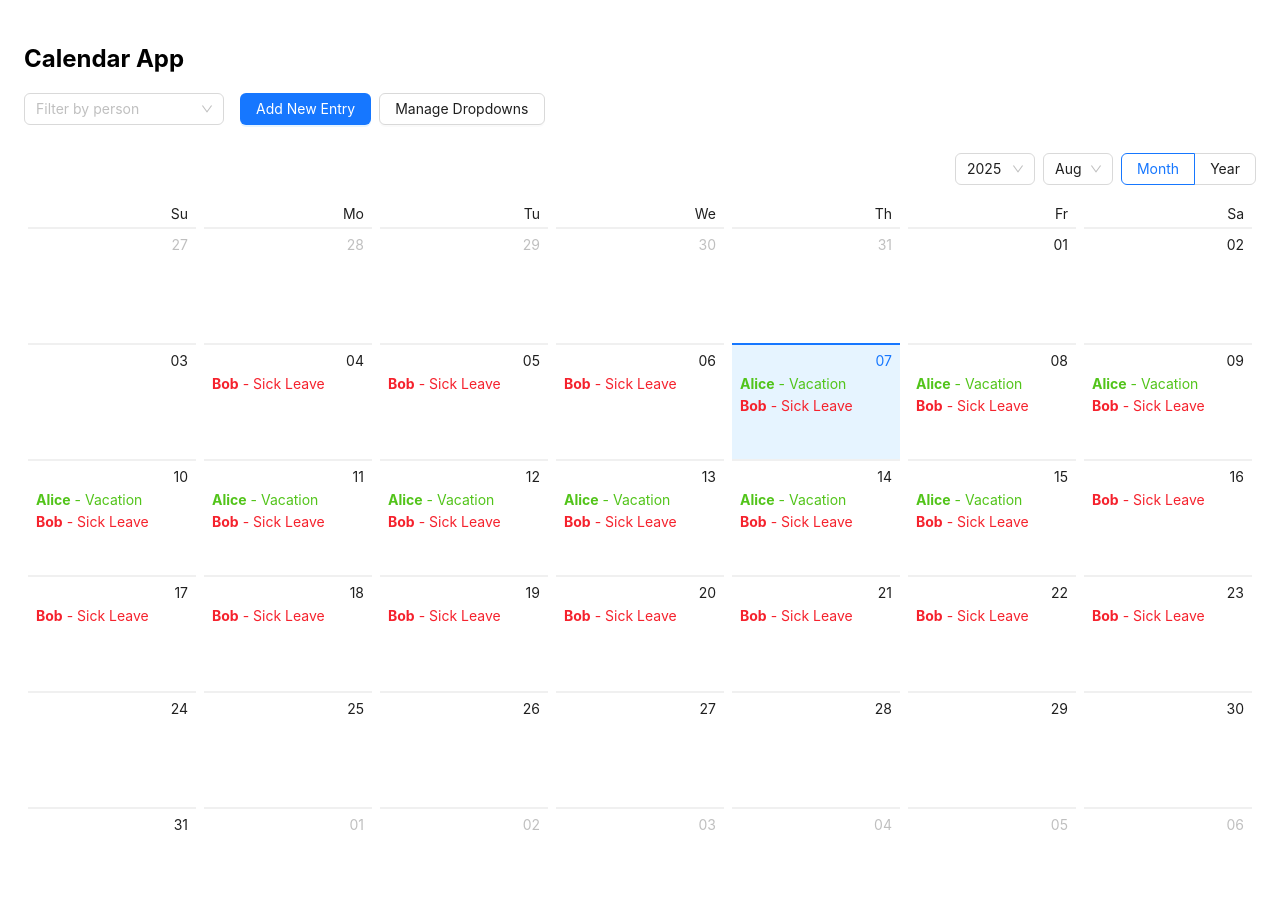
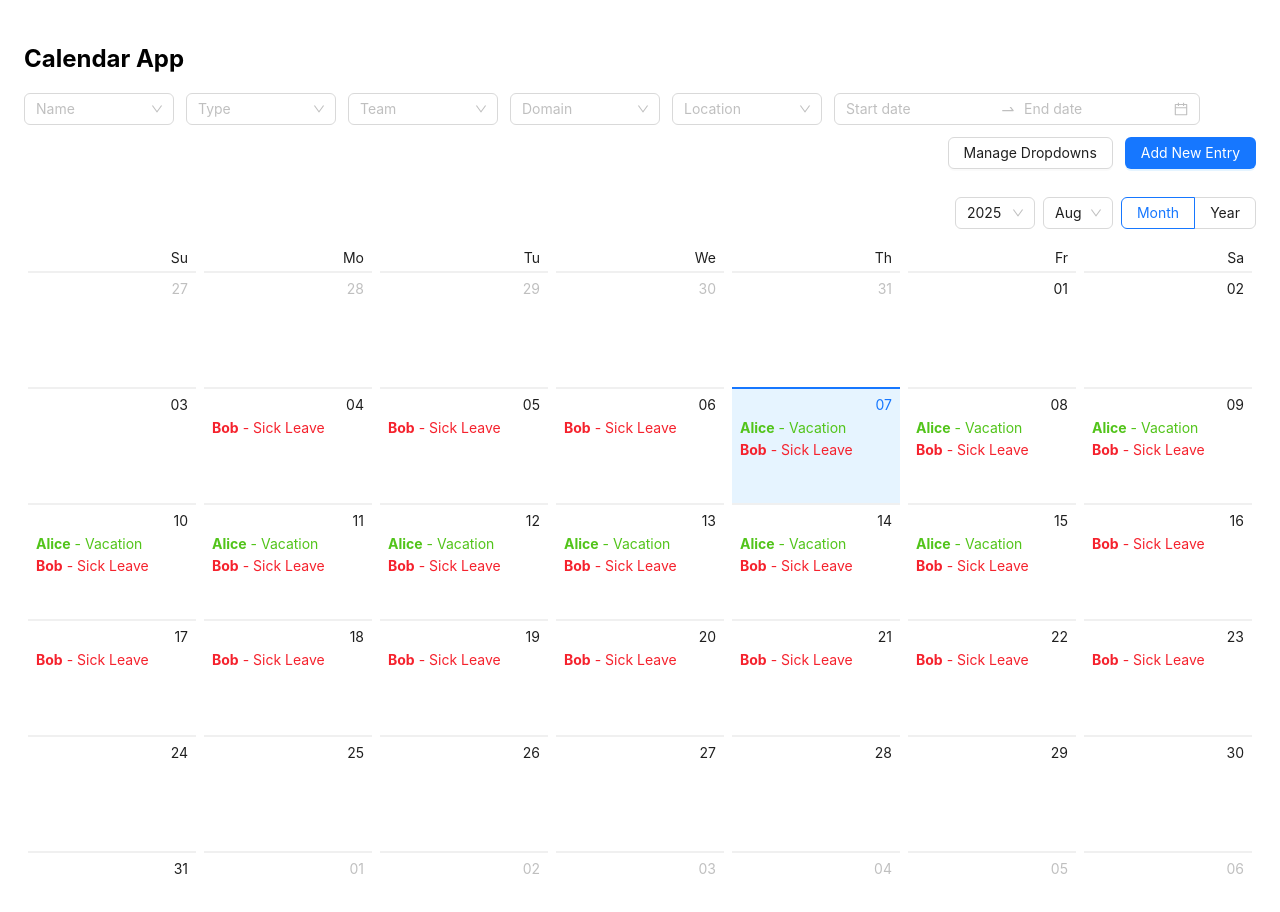
Before and after one commit to emrehanci/calendar-app, a React (Create React App) app: page / in a window 1280 px wide. Shown: the top 912 px of the page. Built offline with nearby package versions, Linux system fonts and the light colour scheme; data requests are answered from the project's data file.

Commit message:
Update App.js

```diff
--- a/src/App.js
+++ b/src/App.js
@@ -4,11 +4,17 @@ import {
 } from 'antd';
 import dayjs from 'dayjs';
 import isBetween from 'dayjs/plugin/isBetween';
+import isSameOrAfter from 'dayjs/plugin/isSameOrAfter';
+import isSameOrBefore from 'dayjs/plugin/isSameOrBefore';
 import axios from 'axios';
 import { v4 as uuidv4 } from 'uuid';
 
 const { Option } = Select;
+const { RangePicker } = DatePicker;
+
 dayjs.extend(isBetween);
+dayjs.extend(isSameOrAfter);
+dayjs.extend(isSameOrBefore);
 
 const App = () => {
   const [modalVisible, setModalVisible] = useState(false);
@@ -22,6 +28,14 @@ const App = () => {
   const [selectedEventId, setSelectedEventId] = useState(null);
   const [typeColorMap, setTypeColorMap] = useState({});
   const [deleteTarget, setDeleteTarget] = useState({ key: '', value: '' });
+  const [filters, setFilters] = useState({
+    name: null,
+    type: null,
+    team: null,
+    domain: null,
+    location: null,
+    dateRange: null
+  });
 
   useEffect(() => {
     fetchEvents();
@@ -68,20 +82,18 @@ const App = () => {
     }
 
     setEvents(updatedEvents);
-    setFilteredEvents(updatedEvents);
+    applyFilters(updatedEvents, filters);
+
     if (editMode && selectedEventId) {
       await updateEvent(selectedEventId, newEvent);
     } else {
       await createEvent(newEvent);
     }
+
     setModalVisible(false);
     form.resetFields();
     setEditMode(false);
     setSelectedEventId(null);
-  };
-
-  const handleFilter = person => {
-    setFilteredEvents(events.filter(e => e.name === person));
   };
 
   const onUpdate = (event) => {
@@ -98,9 +110,30 @@ const App = () => {
   const onDelete = async (event) => {
     const updated = events.filter(e => e.id !== event.id);
     setEvents(updated);
-    setFilteredEvents(updated);
+    applyFilters(updated, filters);
     await deleteEvent(event.id);
     message.success('Event deleted');
+  };
+
+  const handleFilterChange = (key, value) => {
+    const updated = { ...filters, [key]: value };
+    setFilters(updated);
+    applyFilters(events, updated);
+  };
+
+  const applyFilters = (allEvents, filterObj) => {
+    const filtered = allEvents.filter(event => {
+      return (!filterObj.name || event.name === filterObj.name) &&
+             (!filterObj.type || event.type === filterObj.type) &&
+             (!filterObj.team || event.team === filterObj.team) &&
+             (!filterObj.domain || event.domain === filterObj.domain) &&
+             (!filterObj.location || event.location === filterObj.location) &&
+             (!filterObj.dateRange || (
+                dayjs(event.start).isSameOrAfter(filterObj.dateRange[0], 'day') &&
+                dayjs(event.end).isSameOrBefore(filterObj.dateRange[1], 'day')
+             ));
+    });
+    setFilteredEvents(filtered);
   };
 
   const dateCellRender = value => {
@@ -134,24 +167,35 @@ const App = () => {
   return (
     <div style={{ padding: 24 }}>
       <h2>Calendar App</h2>
-      <div style={{ marginBottom: 16 }}>
-        <Select
-          placeholder="Filter by person"
-          onChange={handleFilter}
-          allowClear
-          style={{ width: 200 }}
-        >
-          {dropdownData.names.map(name => <Option key={name} value={name}>{name}</Option>)}
+
+      {/* Gelişmiş Filtre Alanları */}
+      <div style={{ display: 'flex', gap: 12, flexWrap: 'wrap', marginBottom: 16 }}>
+        <Select placeholder="Name" allowClear style={{ width: 150 }} onChange={(val) => handleFilterChange('name', val)}>
+          {dropdownData.names.map(val => <Option key={val} value={val}>{val}</Option>)}
         </Select>
-        <Button type="primary" style={{ marginLeft: 16 }} onClick={() => setModalVisible(true)}>Add New Entry</Button>
-        <Button style={{ marginLeft: 8 }} onClick={() => {
+        <Select placeholder="Type" allowClear style={{ width: 150 }} onChange={(val) => handleFilterChange('type', val)}>
+          {dropdownData.types.map(val => <Option key={val} value={val}>{val}</Option>)}
+        </Select>
+        <Select placeholder="Team" allowClear style={{ width: 150 }} onChange={(val) => handleFilterChange('team', val)}>
+          {dropdownData.teams.map(val => <Option key={val} value={val}>{val}</Option>)}
+        </Select>
+        <Select placeholder="Domain" allowClear style={{ width: 150 }} onChange={(val) => handleFilterChange('domain', val)}>
+          {dropdownData.domains.map(val => <Option key={val} value={val}>{val}</Option>)}
+        </Select>
+        <Select placeholder="Location" allowClear style={{ width: 150 }} onChange={(val) => handleFilterChange('location', val)}>
+          {dropdownData.locations.map(val => <Option key={val} value={val}>{val}</Option>)}
+        </Select>
+        <RangePicker onChange={(range) => handleFilterChange('dateRange', range)} />
+        <Button style={{ marginLeft: 'auto' }} onClick={() => {
           dropdownForm.setFieldsValue({ key: 'names', value: '', color: '' });
           setDropdownModalVisible(true);
         }}>Manage Dropdowns</Button>
+        <Button type="primary" onClick={() => setModalVisible(true)}>Add New Entry</Button>
       </div>
+
       <Calendar cellRender={dateCellRender} />
 
-      {/* Ana Event Modal */}
+      {/* Event Modal */}
       <Modal
         title={editMode ? "Update Event" : "Add New Holiday"}
         open={modalVisible}
```
